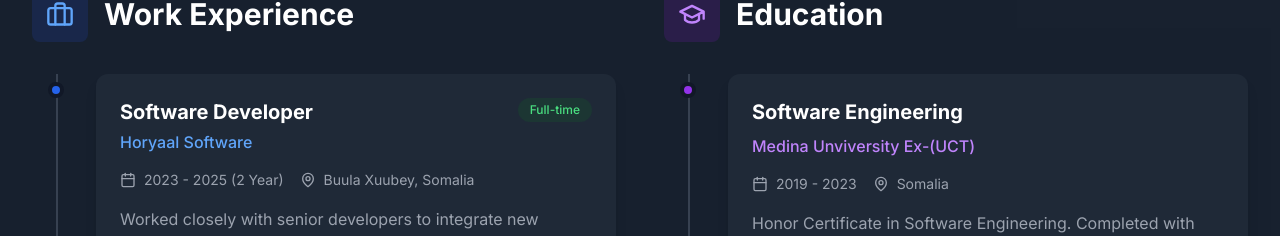
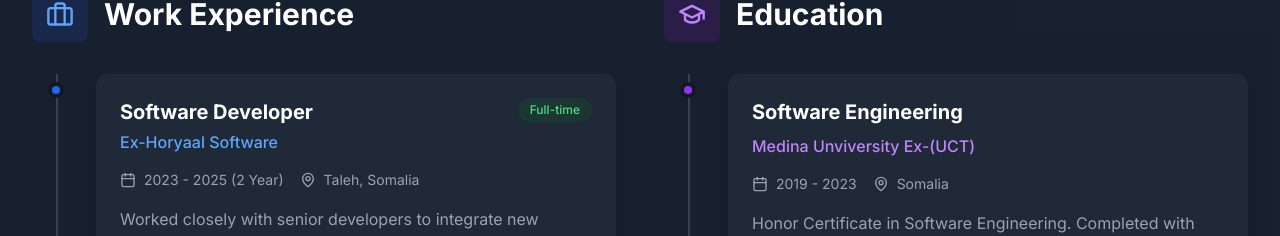
Before and after one commit to nuur2023/myprtifolio, a React (Vite) app: page / in a window 1280 px wide. Shown: the part 5053-5289 px from the top of the page. Built offline with nearby package versions, Linux system fonts and the light colour scheme; no server answers.

Commit message:
new updated in 5-21-2026

```diff
--- a/src/data/experience.js
+++ b/src/data/experience.js
@@ -2,8 +2,8 @@
   {
     id: 1,
     role: "Software Developer",
-    company: "Horyaal Software",
-    location: "Buula Xuubey, Somalia",
+    company: "Ex-Horyaal Software",
+    location: "Taleh, Somalia",
     type: "Full-time",
     period: "2023 - 2025 (2 Year)",
     description: "Worked closely with senior developers to integrate new features and resolve reported bugs. Assisted in developing and maintaining internal systems.",
--- a/src/data/personalInfo.js
+++ b/src/data/personalInfo.js
@@ -14,6 +14,7 @@
   // Social Links
   socialLinks: {
     github: "https://github.com/nuur2023",
+    tiktok: "https://www.tiktok.com/@abaalcoding",
     email: "mailto:abaalcoding@gmail.com",
   },
 
--- a/src/data/skills.js
+++ b/src/data/skills.js
@@ -6,6 +6,7 @@
   Database,
   Cloud,
   GitBranch,
+  tiktok,
   Shield
 } from 'lucide-react'
 
```
Also changed, not shown: public/images/22.png (added), public/images/nuur.png.
